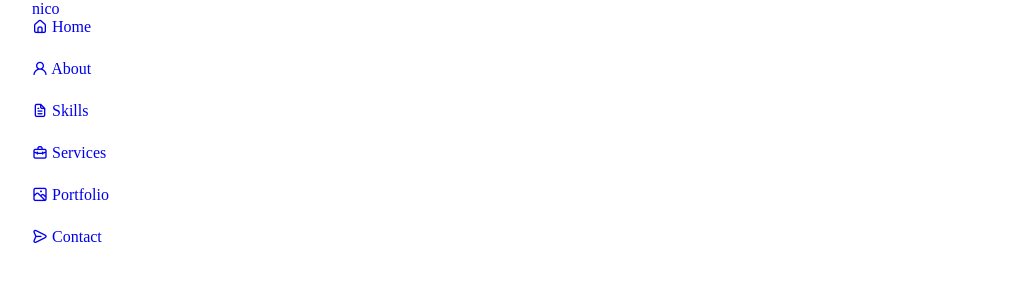
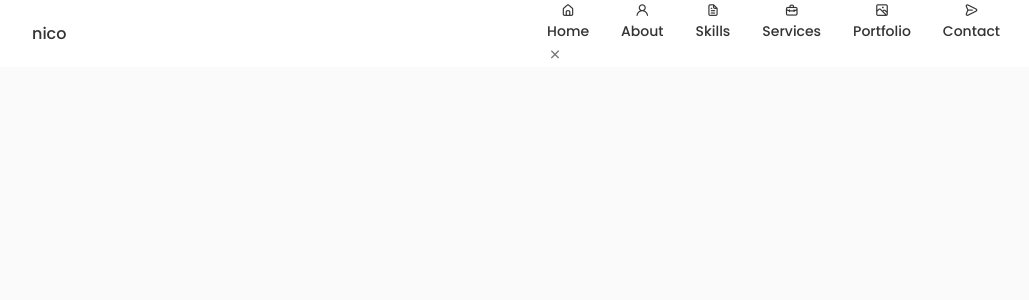
Before and after one commit to nicoisz/myWebSite, a React (Create React App) app: page / in a window 1280 px wide. Shown: the top 300 px of the page, without its empty margins (124-1153 px from the left). Built offline with nearby package versions, Linux system fonts and the light colour scheme.

Commit message:
correccion de error en css

```diff
--- a/public/index.html
+++ b/public/index.html
@@ -2,31 +2,13 @@
 <html lang="en">
   <head>
     <meta charset="utf-8" />
-    <link rel="icon" href="%PUBLIC_URL%/favicon.ico" />
+    <meta http-equiv="X-UA-Compatible" content="IE=edge" />
     <meta name="viewport" content="width=device-width, initial-scale=1" />
-    <meta name="theme-color" content="#000000" />
-    <meta
-      name="description"
-      content="Web site created using create-react-app"
-    />
-    <link rel="apple-touch-icon" href="%PUBLIC_URL%/logo192.png" />
-
-    <link rel="manifest" href="%PUBLIC_URL%/manifest.json" />
     <link rel="stylesheet" href="https://unicons.iconscout.com/release/v4.0.8/css/line.css">
-    <title>React App</title>
+    <title>Portfolio Nico</title>
   </head>
   <body>
     <noscript>You need to enable JavaScript to run this app.</noscript>
     <div id="root"></div>
-    <!--
-      This HTML file is a template.
-      If you open it directly in the browser, you will see an empty page.
-
-      You can add webfonts, meta tags, or analytics to this file.
-      The build step will place the bundled scripts into the <body> tag.
-
-      To begin the development, run `npm start` or `yarn start`.
-      To create a production bundle, use `npm run build` or `yarn build`.
-    -->
   </body>
 </html>
--- a/src/components/header/Header.css
+++ b/src/components/header/Header.css
@@ -0,0 +1,40 @@
+.header{
+    width: 100%;
+    position: fixed;
+    top:0;
+    left: 0;
+    z-index: var(--z-fixed);
+    background-color: var(--container-color);
+}
+
+.nav{
+    height: calc(var(--header-height)+1.5rem);
+    display: flex;
+    justify-content: space-between;
+    align-items: center;
+    column-gap: 1rem;
+}
+
+.nav__logo, .nav_toggle{
+    color:var(--title-color);
+    font-weight: var(--font-medium);
+}
+
+.nav__list{
+    display: flex;
+    column-gap: 2rem;
+}
+.nav__link{
+    display: flex;
+    flex-direction: column;
+    align-items: center;
+    font-size: var(--small-font-size);
+    color: var(--title-color);
+    font-weight: var(--font-medium);
+    transition: .3s;
+
+}
+
+.nav__clore,.nav__toggle{
+    display: none;
+}
--- a/src/components/header/Header.jsx
+++ b/src/components/header/Header.jsx
@@ -11,7 +11,7 @@ const header = () => {
           <ul className='nav__list grid'>
             <li className='nav__item'>
               <a href='#home' className='nav__link'>
-                <i class="uil uil-estate nav__icon"></i> Home
+                <i className="uil uil-estate nav__icon"></i> Home
               </a>
             </li>
             <li className='nav__item'>
@@ -40,6 +40,12 @@ const header = () => {
               </a>
             </li>
           </ul>
+
+          <i className='uil uil-times nav__close'></i>
+        </div>
+
+        <div className='nav__toggle'>
+          <i className='uil uil-apps'></i>
         </div>
       </nav>
     </header>
```
Also changed, not shown: src/App.css (+10 -9 lines), 1 other file (tests, documents, lock files or other folders).
